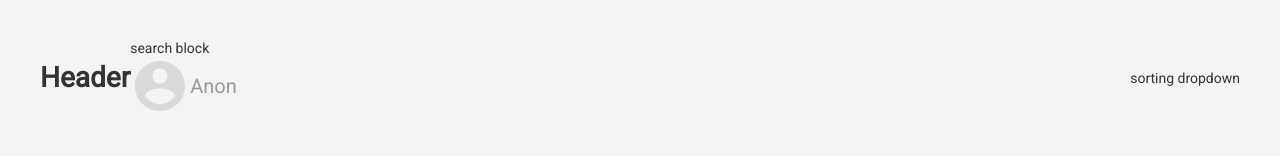
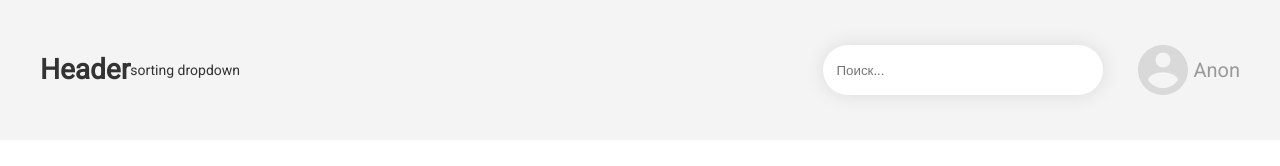
Before and after one commit to Ant1p0w/reddit-react-client, a React app: page / in a window 1280 px wide. Shown: the top 166 px of the page. Built offline with nearby package versions, Linux system fonts and the light colour scheme.

Commit message:
update auth in userblock

```diff
--- a/package.json
+++ b/package.json
@@ -6,7 +6,7 @@
   "scripts": {
     "build:dev": "env NODE_ENV=development webpack --config webpack.config.js",
     "build:prod": "env NODE_ENV=production webpack --config webpack.config.js",
-    "dev": "env NODE_ENV=development webpack serve",
+    "dev": "env NODE_ENV=development CLIENT_ID=Y6MsrNpfzbpo8A webpack serve",
     "test": "echo \"Error: no test specified\" && exit 1"
   },
   "repository": {
@@ -16,15 +16,19 @@
   "author": "antipov.ma",
   "license": "ISC",
   "dependencies": {
+    "@types/enzyme": "^3.10.8",
     "react": "^17.0.1",
     "react-dom": "^17.0.1"
   },
   "devDependencies": {
     "@types/classnames": "^2.3.1",
+    "@types/jest": "^26.0.23",
     "@types/react": "^17.0.3",
+    "@wojtekmaj/enzyme-adapter-react-17": "^0.6.1",
     "classnames": "^2.3.1",
     "clean-webpack-plugin": "^3.0.0",
     "css-loader": "^5.2.0",
+    "enzyme": "^3.11.0",
     "html-webpack-plugin": "^5.3.1",
     "react-hot-loader": "^4.13.0",
     "style-loader": "^2.0.0",
--- a/src/Header/Header.tsx
+++ b/src/Header/Header.tsx
@@ -8,8 +8,8 @@ export function Header() {
   return (
       <header className={styles.header}>
           <ThreadTitle/>
+          <SortBlock/>
           <SearchBlock/>
-          <SortBlock/>
       </header>
   );
 }
--- a/src/Header/SearchBlock/SearchBlock.tsx
+++ b/src/Header/SearchBlock/SearchBlock.tsx
@@ -5,7 +5,9 @@ import {UserBlock} from "./UserBlock";
 export function SearchBlock() {
     return (
         <div className={styles.searchBlock}>
-            search block
+            <div className={styles.inputBox}>
+                <input className={styles.inputField} type="text" placeholder="Поиск..."/>
+            </div>
             <UserBlock/>
         </div>
     );
--- a/src/Header/SearchBlock/UserBlock/UserBlock.tsx
+++ b/src/Header/SearchBlock/UserBlock/UserBlock.tsx
@@ -1,6 +1,6 @@
 import React from 'react';
 import styles from './userblock.css';
-import {Text, EColor} from "../../../Text";
+import {EColor, Text} from "../../../Text";
 import {AnonIcon} from "../../../Icons";
 
 interface IUserBLockProps {
@@ -10,8 +10,8 @@ interface IUserBLockProps {
 
 export function UserBlock({ avatarSrc, username}: IUserBLockProps) {
   return (
-      <a className={styles.userBox} href="https://www.reddit.com/api/v1/authorize?client_id=Y6MsrNpfzbpo8A&response_type=TYPE&
-    state=RANDOM_STRING&redirect_uri=http://localhost:3000/&scope=read submit identity">
+      <a className={styles.userBox}
+         href={"https://www.reddit.com/api/v1/authorize?client_id=" + process.env.CLIENT_ID + "&response_type=token&state=RANDOM_STRING&redirect_uri=http://localhost:3000&scope=read submit identity"}>
           <div className={styles.avatarBox}>
               {avatarSrc
                   ? <img src={avatarSrc} alt="user avatar" className={styles.avatarImage}/>
--- a/src/Header/SearchBlock/searchblock.css
+++ b/src/Header/SearchBlock/searchblock.css
@@ -1,9 +1,25 @@
+.searchBlock{
+    display: flex;
+    align-items: center;
+}
+
+.inputBox{
+    margin-right: 30px;
+}
+
+.inputField{
+    width: 280px;
+    height: 50px;
+    background: #FFFFFF;
+    box-shadow: 0 0 20px rgba(0, 0, 0, 0.1);
+    border-radius: 30px;
+    border: none;
+    padding: 13px;
+    outline: none!important;
+}
+
 @media all and (min-width: 1024px) {
     .searchBlock{
-
+        margin-left: auto;
     }
 }
-
-.searchBlock{
-
-}
--- a/src/Header/SortBlock/sortblock.css
+++ b/src/Header/SortBlock/sortblock.css
@@ -1,9 +1,9 @@
-@media all and (min-width: 1024px) {
-    .sortBlock{
-        margin-left: auto;
-    }
-}
-
 .sortBlock{
 
 }
+
+@media all and (min-width: 1024px) {
+    .sortBlock{
+
+    }
+}
--- a/webpack.config.js
+++ b/webpack.config.js
@@ -1,10 +1,17 @@
 const path = require('path');
 const HTMLWebpackPlugin = require('html-webpack-plugin');
 const {CleanWebpackPlugin} = require('clean-webpack-plugin');
+const {DefinePlugin} = require('webpack');
 
 const NODE_ENV = process.env.NODE_ENV;
 const IS_DEV = NODE_ENV === 'development';
 const IS_PROD = NODE_ENV === 'production';
+const DEV_PLUGINS = [
+    new CleanWebpackPlugin(),
+    new HTMLWebpackPlugin({template: path.resolve(__dirname, 'index.html')})
+];
+const COMMON_PLUGINS = [
+    new DefinePlugin({'process.env.CLIENT_ID': `'${process.env.CLIENT_ID}'`})];
 
 function setupDevtool() {
     if (IS_DEV) {
@@ -48,15 +55,7 @@ module.exports = {
             }
         ]
     },
-    plugins: IS_DEV
-        ? [
-            new CleanWebpackPlugin(),
-            new HTMLWebpackPlugin(
-                {template: path.resolve(__dirname, 'index.html')})
-        ] : [
-            new HTMLWebpackPlugin(
-                {template: path.resolve(__dirname, 'index.html')})
-        ],
+    plugins: IS_DEV ? DEV_PLUGINS.concat(COMMON_PLUGINS) : COMMON_PLUGINS,
     devServer: {
         port: 3000,
         open: true,
```
Also changed, not shown: 4 other files (tests, documents, lock files or other folders). Lines whose indentation alone changed are shown as unchanged.
